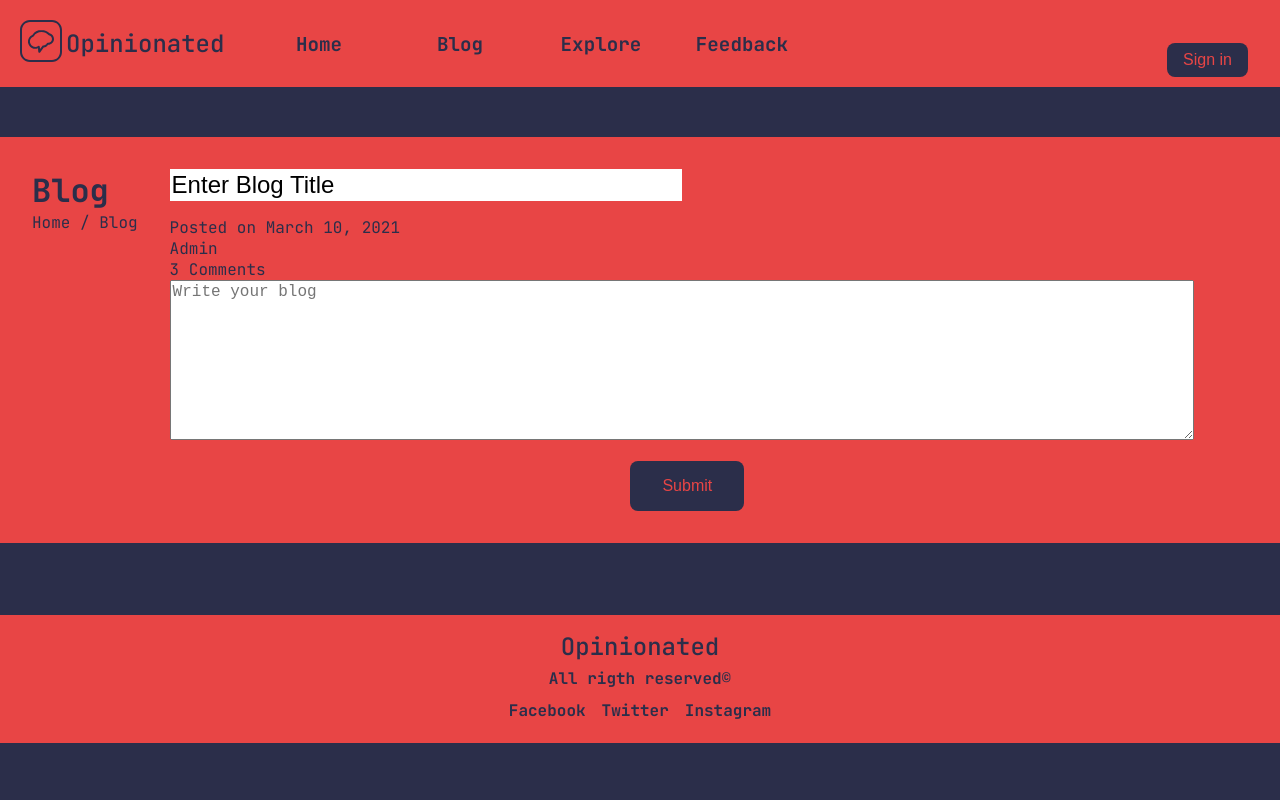
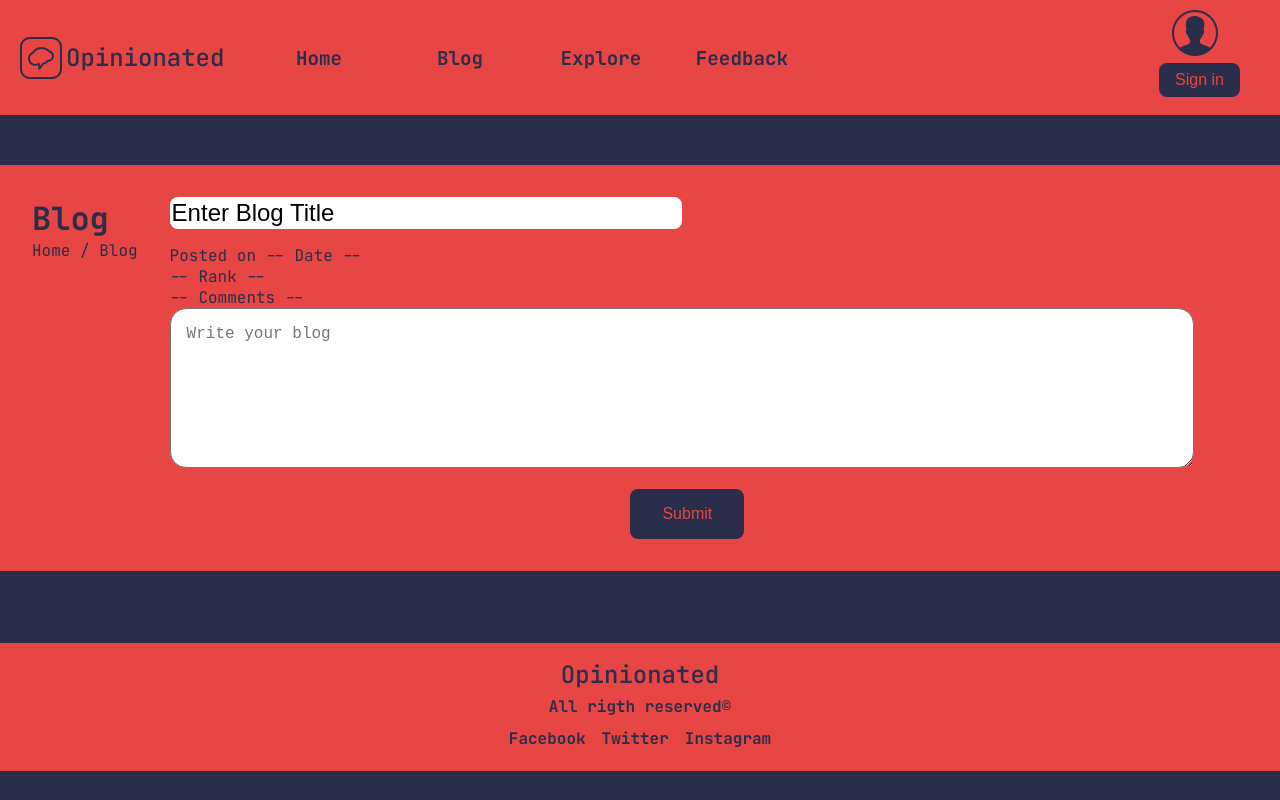
Before and after one commit to Ananth1082/Opinionated, a React (Vite) app: page /Blog in a window 1280 px wide. Built offline with nearby package versions, Linux system fonts and the light colour scheme; no server answers.

Commit message:
Simple UI changes in header

```diff
--- a/src/App.css
+++ b/src/App.css
@@ -15,13 +15,20 @@ footer {
   text-align: center;
   padding: 1rem;
 }
-footer a {
+footer a, header a {
   color: var(--background-color);
   text-decoration: none;
 }
-footer a:hover {
+footer a:hover,header a:hover {
   text-decoration: underline;
   text-decoration-thickness: 3px;
+}
+header img {
+  width:50px;
+  display: flex;
+}
+header img :hover {
+
 }
 #footer-social {
   display: flex;
@@ -60,3 +67,14 @@ footer a:hover {
   background-color: var(--color-tertiary);
   color: var(--color-primary);
 }
+#profile-info {
+  display: flex;
+  gap:5px;
+  flex-direction: column;
+  align-items: center;
+  padding: .5rem;
+}
+#profile-content  {
+  display: flex;
+  gap:10px;
+}
--- a/src/App.jsx
+++ b/src/App.jsx
@@ -12,6 +12,7 @@ import { auth } from "./Firebase Configaration/Config"
 import Explore from "./Explore/Explore"
 import { db } from "./Firebase Configaration/Config"
 import { collection, onSnapshot } from "firebase/firestore"
+import Profile from "./Profile/Profile";
 
 function App() {
   const [user, setUser] = useState(null);
@@ -30,7 +31,6 @@ function fetchInRealtimeAndRenderPostsFromDB() {
       setBlogDB([])
 
       querySnapshot.forEach((doc) => {
-        // console.log(doc.data());
           setBlogDB((prev)=>{
               return [doc.data(),...prev]
           })
@@ -47,7 +47,7 @@ function fetchInRealtimeAndRenderPostsFromDB() {
         <Route path="/Blog" element={<Blog/>} />
         <Route path="/Explore" element={<Explore blogDB={blogDB}/>} />
         <Route path="/Feedback" element={<Feedback/>} />
-        <Route path="/Test"  />
+        <Route path="/Profile" element={<Profile data={user} />}  />
       </Routes>
       <br />
       <Footer />
--- a/src/Blog Page/Blog.jsx
+++ b/src/Blog Page/Blog.jsx
@@ -35,15 +35,15 @@ export default function Blog() {
                     <div className="blog-right-top">
                         <div className="blog-right-top-left">
                             <input className="blog-input-title" name="title" value={blog.title} type="text" placeholder="Enter Blog Title" onChange={handleInputChange} />
-                            <p>Posted on <span>March 10, 2021</span></p>
+                            <p>Posted on <span>-- Date --</span></p>
                         </div>
                         <div className="blog-right-top-right">
                             <div className="blog-right-top-right-container">
                                 <div className="blog-right-top-right-container-left">
-                                    <p>Admin</p>
+                                    <p>-- Rank --</p>
                                 </div>
                                 <div className="blog-right-top-right-container-right">
-                                    <p>3 Comments</p>
+                                    <p>-- Comments --</p>
                                 </div>
                             </div>
                         </div>
--- a/src/Blog Page/blog.css
+++ b/src/Blog Page/blog.css
@@ -12,11 +12,14 @@
     border: none;
     font-size: 1.5rem;
     margin-bottom: 1rem;
+    border-radius: .5rem;
 }
 #blog-content {
     width:80vw;
     height: 10rem;
     font-size: 1rem;
+    border-radius: 1rem;
+    padding: 1rem;
 }
 .blog-right-container button {
     background-color: var(--background-color);
--- a/src/Explore/explore.css
+++ b/src/Explore/explore.css
@@ -1,3 +1,6 @@
 .explore-container {
     text-align: justify;
 }
+.sender-profile-info {
+    width:5rem;
+}
--- a/src/Header.jsx
+++ b/src/Header.jsx
@@ -3,12 +3,13 @@ import Logo from "./assets/icons8-logo.svg";
 import { Link } from "react-router-dom";
 import { authSignOut } from "./Firebase Configaration/authorization.js";
 import ExtractDPFromEmail from "./Helper/ExtractDP.js";
+import ProfileLogo from "./assets/icons8-male-user-100.png"
 
 export default function Header({ user }) {
   return (
     <header>
       <div id="logo-container">
-        <div id="logo-img"><img src={Logo} alt="" /></div>
+        <div id="logo-img"><a href="/Home"><img src={Logo} alt="" /></a></div>
         <div id="logo-title"><h2>Opinionated</h2></div>
       </div>
       <div id="nav-container">
@@ -18,11 +19,17 @@ export default function Header({ user }) {
         <Link to="/Feedback" >Feedback</Link>
 
       </div>
-      <div id="profile-info"><h4>{ user ? "Username: "+user.displayName || "Username: "+ExtractDPFromEmail(user.email) : ''}</h4>{user ? <button className="action-button" onClick={authSignOut}>Sign Out</button> : null}
-        {!user ? <button className="action-button" onClick={authSignOut}>Sign in</button> : null} </div>
-      <br />
+      <div id="profile-info">
 
+        <a href="/Profile">
 
+          <div id="profile-content">
+          <img src={ProfileLogo} alt="" />
+          <h4>{user ? user.displayName ||  + ExtractDPFromEmail(user.email) : ''}</h4></div>
+        </a>
+        {user ? <button className="action-button" onClick={authSignOut}>Sign Out</button> : null}
+        {!user ? <button className="action-button" onClick={authSignOut}>Sign in</button> : null}
+      </div>
     </header>
   );
 }
--- a/src/Profile/Profile.jsx
+++ b/src/Profile/Profile.jsx
@@ -0,0 +1,8 @@
+import "./profile.css"
+
+export default function Profile({data}){
+    return (
+        <div style={{background:"white"}}><h1>{data.displayName}</h1></div>
+
+    )
+}
```
Also changed, not shown: src/Profile/profile.css (added), src/assets/icons8-male-user-100.png (added), src/assets/icons8-male-user-50.png (added).
